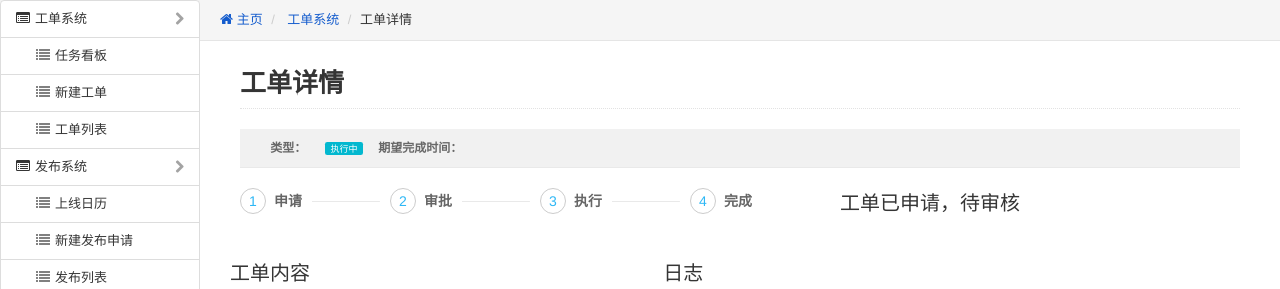
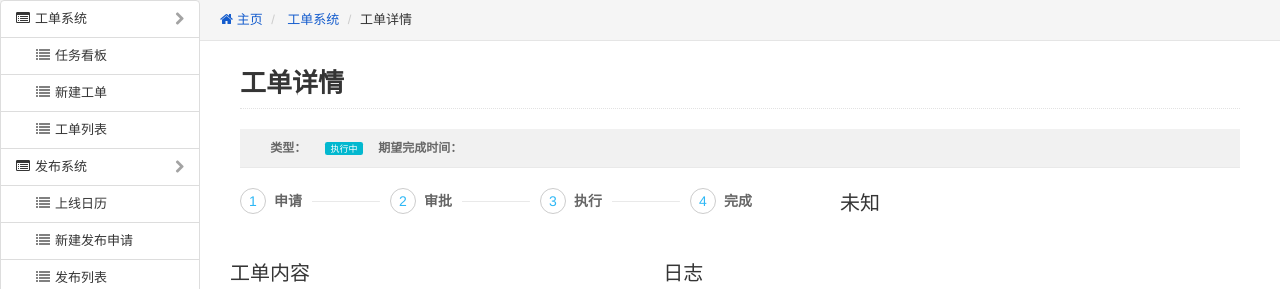
Before and after one commit to garfield1/mone, a Flask app: template src/templates/worksheet/details.html in a window 1280 px wide. Shown: the part 42-331 px from the top of the page. Run offline with Flask 2, Linux system fonts and the light colour scheme; the template is opened without the code that fills it, so the values that code supplies are empty; parts of the project's set-up code (start-up, migrations or seed data) failed here and were passed over.

Commit message:
更新工单详情

```diff
--- a/src/templates/worksheet/details.html
+++ b/src/templates/worksheet/details.html
@@ -82,7 +82,7 @@
                     </div>
                 </div>
                 <div class="ant-steps-item ant-steps-status-wait" >
-                    <div class="detail-font"> 工单已申请，待审核 </div>
+                    <div class="detail-font"> {% if worksheet_data.state_id == 2  %} 工单已申请，待审核 {% elif worksheet_data.state_id == 3 %} 主管以确认，待认领 {% elif worksheet_data.state_id == 4 %} 运维已认领， 待执行  {% elif worksheet_data.state_id >= 5 %}完成 {% else %} 未知 {% endif %}</div>
                     <div class="btn-group" >
                         {% if is_revise %}
                             <a href="/worksheet/add/?worksheet_id={{ worksheet_data.worksheet_id}}">
--- a/src/views/worksheet.py
+++ b/src/views/worksheet.py
@@ -178,7 +178,7 @@ def worksheet_details(worksheet_id):
 	approver = ''
 	for data in worksheetstates:
 		name = data.creator.username if data.creator else None
-		if data.state == WS_USER_ACTION_TEAM_LEADER_CONFIRMED and not approver:
+		if data.state == WS_STATE_WAITTING_TEAM_LEADER_CONFIRMED and not approver:
 			approver = data.creator.username if data.creator else ''
 		worksheetstate_list.append({"name": name, "created_at": data.created_at, "state": data.state, "content": data.reject_reason or ''})
 	worksheet_data['approver'] = approver
```
